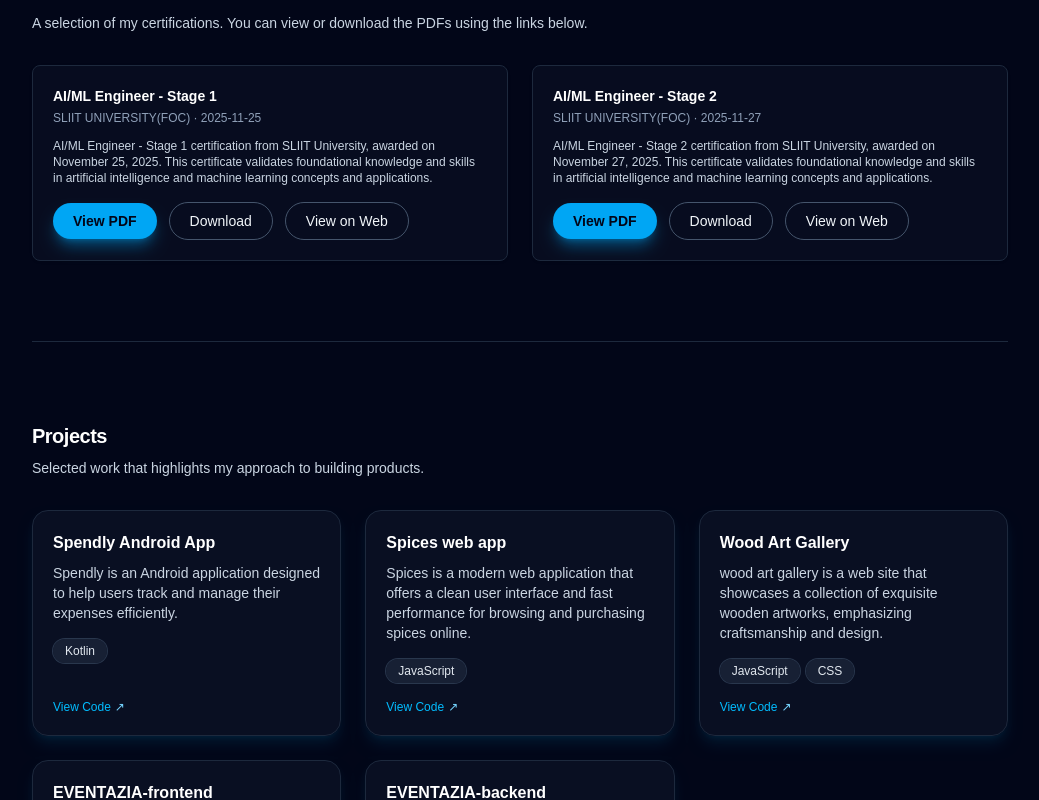
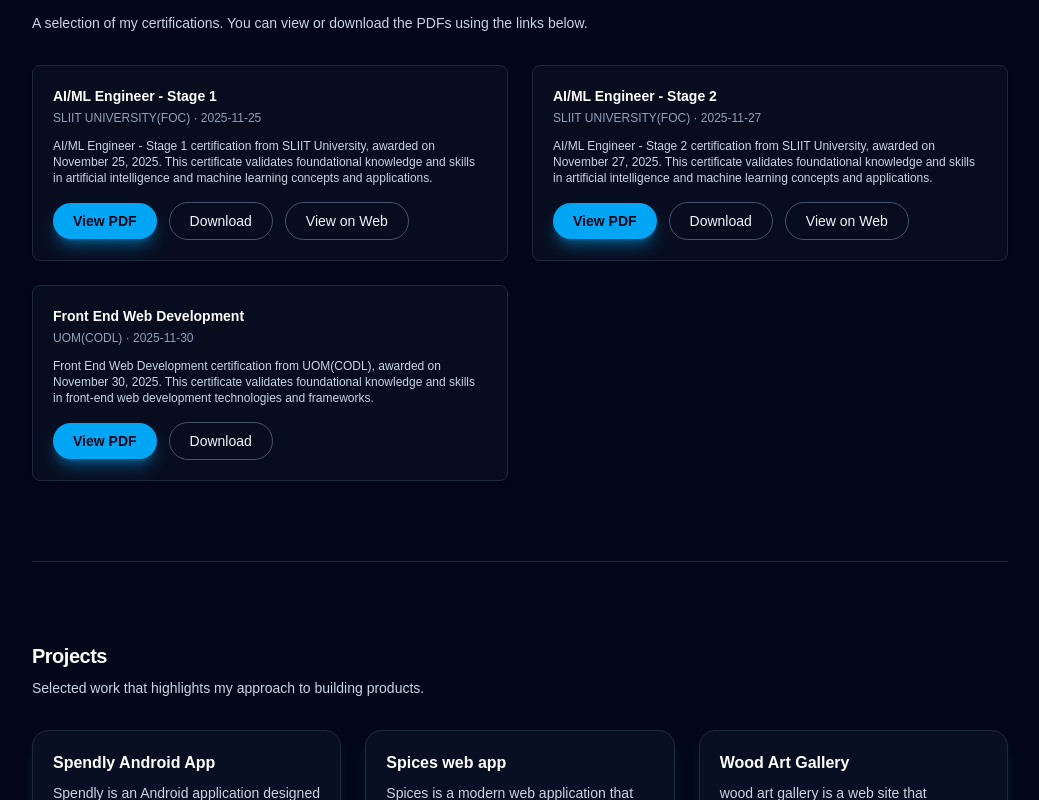
Before and after one commit to ANWedage/My-portfolio, a Next.js app: page / in a window 1280 px wide. Shown: the part 1194-1994 px from the top of the page, without its empty margins (120-1159 px from the left). Built offline with nearby package versions, Linux system fonts and the light colour scheme.

Commit message:
update certificate

```diff
--- a/app/components/CertificatesSection.tsx
+++ b/app/components/CertificatesSection.tsx
@@ -18,6 +18,9 @@ export function CertificatesSection() {
       </p>
 
       <div className="mt-8 grid gap-6 sm:grid-cols-2">
+
+          {/* Certificate 1 */}
+
         <article className="rounded-lg border border-slate-800 bg-slate-900/40 p-5 shadow-sm">
           <h3 className="text-sm font-semibold text-white">
             AI/ML Engineer - Stage 1
@@ -52,6 +55,9 @@ export function CertificatesSection() {
             </a>
           </div>
         </article>
+
+        {/* Certificate 2 */}
+
         <article className="rounded-lg border border-slate-800 bg-slate-900/40 p-5 shadow-sm">
           <h3 className="text-sm font-semibold text-white">
             AI/ML Engineer - Stage 2
@@ -86,6 +92,35 @@ export function CertificatesSection() {
             </a>
           </div>
         </article>
+
+        {/* Certificate 3 */}
+
+        <article className="rounded-lg border border-slate-800 bg-slate-900/40 p-5 shadow-sm">
+          <h3 className="text-sm font-semibold text-white">
+            Front End Web Development
+          </h3>
+          <p className="mt-1 text-xs text-slate-400">UOM(CODL) · 2025-11-30</p>
+          <p className="mt-3 text-xs text-slate-300">
+            Front End Web Development certification from UOM(CODL), awarded on November 30, 2025. This certificate validates foundational knowledge and skills in front-end web development technologies and frameworks.
+          </p>
+          <div className="mt-4 flex flex-wrap items-center gap-3 text-xs">
+            <a
+              href="/certificates/FrontEndCertificate.pdf"
+              target="_blank"
+              rel="noreferrer"
+              className="primary-btn px-3 py-1 text-[0.7rem]"
+            >
+              View PDF
+            </a>
+            <a
+              href="/certificates/FrontEndCertificate.pdf"
+              download
+              className="ghost-btn px-3 py-1 text-[0.7rem]"
+            >
+              Download
+            </a>
+          </div>
+        </article>
       </div>
     </section>
   );
```
Also changed, not shown: 1 other file (tests, documents, lock files or other folders).
